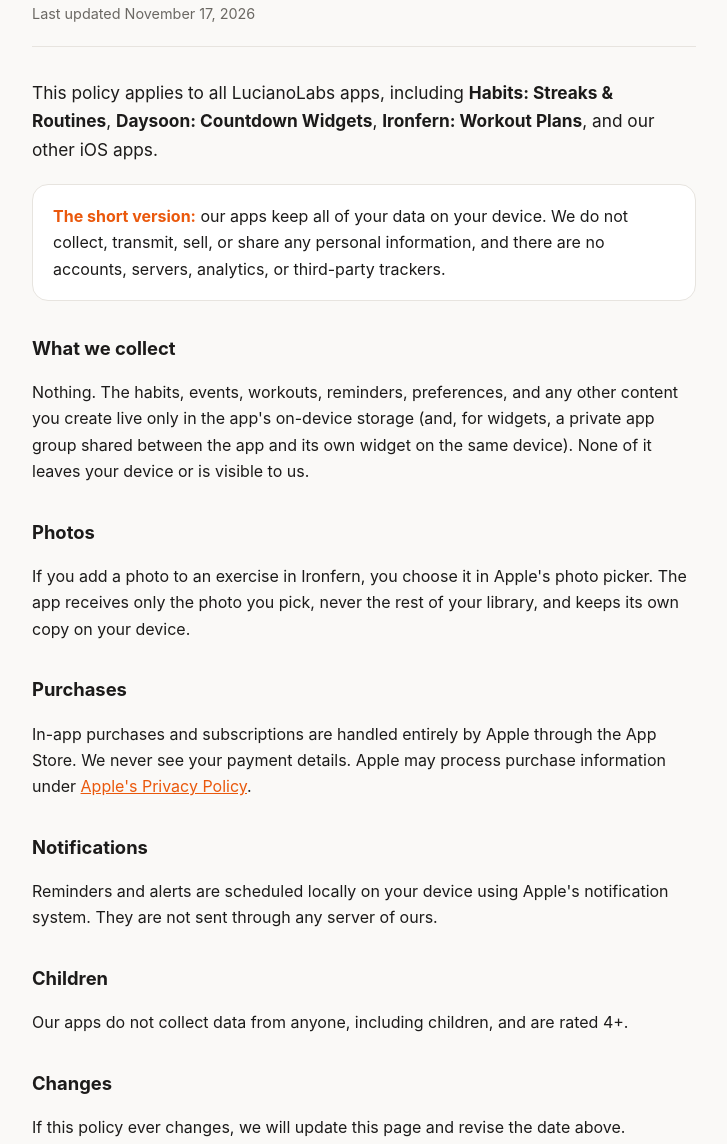
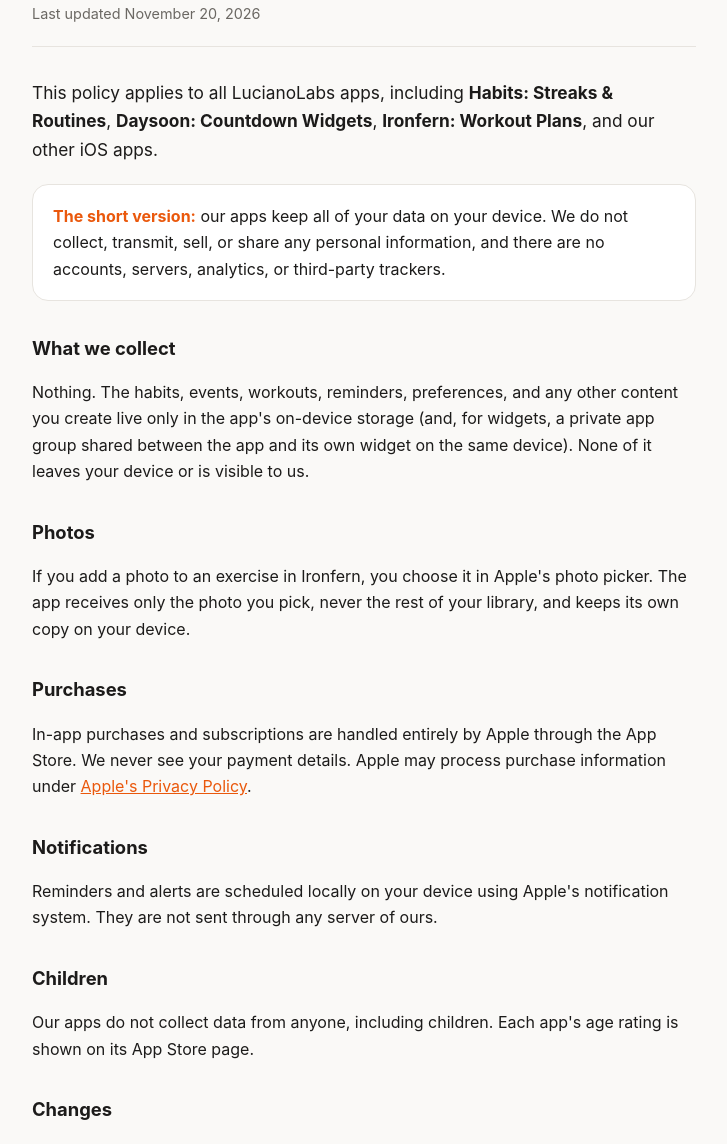
Before and after one commit to lukericotta/lucianolabs, a plain HTML site: page privacy.html in a window 1280 px wide. Shown: the part 148-1292 px from the top of the page, without its empty margins (276-1003 px from the left). Drawn offline with Linux system fonts and the light colour scheme.

Commit message:
Privacy policy: point to each app's own age rating
Ironfern is rated 9+ (12+ in Brazil and Vietnam), so "rated 4+" no
longer holds for every app. The page now says each app's age rating is
shown on its App Store page.

Co-Authored-By: Claude Fable 5.2 <noreply@anthropic.com>
Claude-Session: https://claude.ai/code/session_01XxAjpHGnGAzZzhGS9eWckY

```diff
--- a/privacy.html
+++ b/privacy.html
@@ -35,7 +35,7 @@
   <header>
     <span class="brand"><span class="dot"></span> LucianoLabs</span>
     <h1>Privacy Policy</h1>
-    <div class="updated">Last updated November 17, 2026</div>
+    <div class="updated">Last updated November 20, 2026</div>
   </header>
 
   <p class="lead">This policy applies to all LucianoLabs apps, including <strong>Habits: Streaks &amp; Routines</strong>, <strong>Daysoon: Countdown Widgets</strong>, <strong>Ironfern: Workout Plans</strong>, and our other iOS apps.</p>
@@ -57,7 +57,7 @@
   <p>Reminders and alerts are scheduled locally on your device using Apple's notification system. They are not sent through any server of ours.</p>
 
   <h2>Children</h2>
-  <p>Our apps do not collect data from anyone, including children, and are rated 4+.</p>
+  <p>Our apps do not collect data from anyone, including children. Each app's age rating is shown on its App Store page.</p>
 
   <h2>Changes</h2>
   <p>If this policy ever changes, we will update this page and revise the date above.</p>
```
